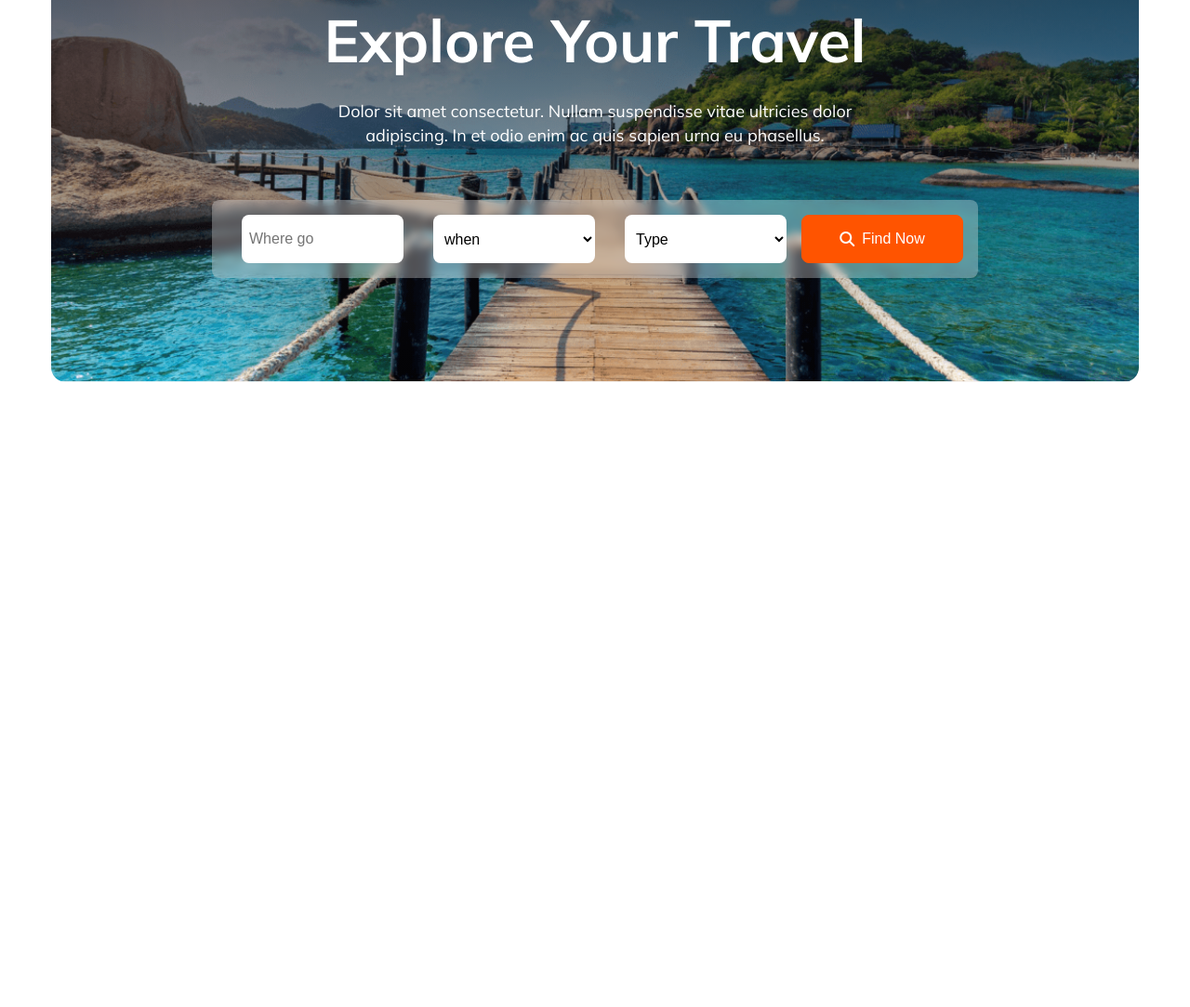
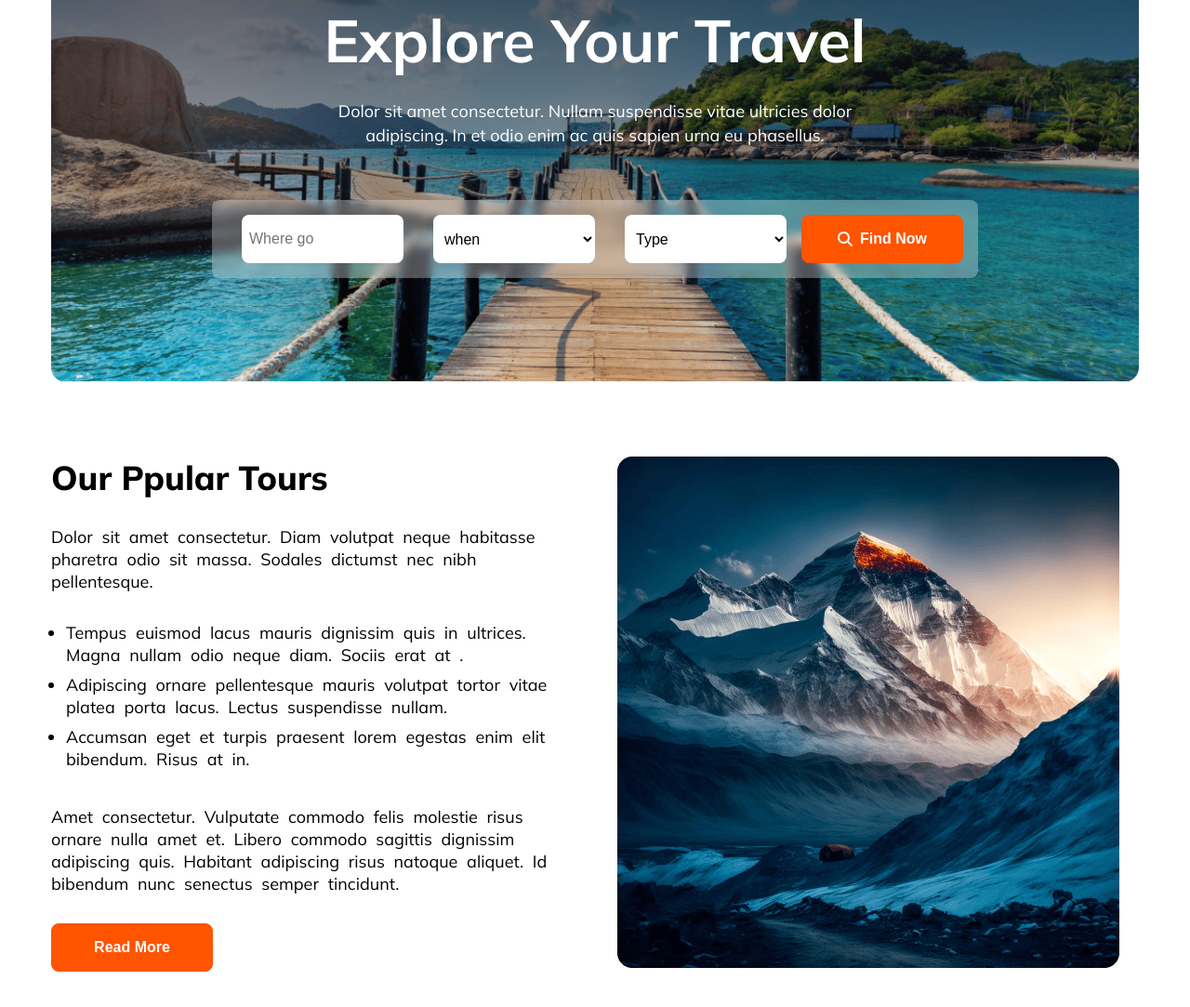
Before and after one commit to DeveloperMonirBD/hero-travel, a plain HTML site: page index.html in a window 1280 px wide. Shown: the part 325-1408 px from the top of the page at 93% size. Before the commit the page ends 816 px from the top, so only its background shows below. Drawn offline with Linux system fonts and the light colour scheme.

Commit message:
addeded our popular section

```diff
--- a/index.html
+++ b/index.html
@@ -1,11 +1,13 @@
 <!DOCTYPE html>
 <html lang="en">
+
 <head>
   <meta charset="UTF-8">
   <meta name="viewport" content="width=device-width, initial-scale=1.0">
   <title>Hero Travel</title>
   <link rel="stylesheet" href="./styles/style.css">
 </head>
+
 <body>
 
   <!-- Navbar -->
@@ -33,7 +35,8 @@
   <section class="container explore-your-travel">
     <div class="explore-container">
       <h3>Explore Your Travel</h3>
-        <p>Dolor sit amet consectetur. Nullam suspendisse vitae ultricies dolor adipiscing. In et odio enim ac quis sapien urna eu
+      <p>Dolor sit amet consectetur. Nullam suspendisse vitae ultricies dolor adipiscing. In et odio enim ac quis sapien
+        urna eu
         phasellus.</p>
 
       <div class="travel-input">
@@ -51,8 +54,32 @@
     </div>
   </section>
 
+  <!-- Our Popular Tours -->
+  <section class="container popular-section">
+    <div class="text-content">
+      <h3>Our Ppular Tours</h3>
+      <p>Dolor sit amet consectetur. Diam volutpat neque habitasse pharetra odio sit massa. Sodales dictumst nec nibh
+        pellentesque.</p>
+
+      <ul>
+        <li>Tempus euismod lacus mauris dignissim quis in ultrices. Magna nullam odio neque diam. Sociis erat at .</li>
+        <li>Adipiscing ornare pellentesque mauris volutpat tortor vitae platea porta lacus. Lectus suspendisse nullam.
+        </li>
+        <li>Accumsan eget et turpis praesent lorem egestas enim elit bibendum. Risus at in.</li>
+      </ul>
+
+      <p>Amet consectetur. Vulputate commodo felis molestie risus ornare nulla amet et. Libero commodo sagittis dignissim
+      adipiscing quis. Habitant adipiscing risus natoque aliquet. Id bibendum nunc senectus semper tincidunt.</p>
+      <button class="btn-primary">Read More</button>
+
+    </div>
+    <div class="image">
+      <img src="./Images/Rectangle 4.png" alt="">
+    </div>
+  </section>
 
   <!-- Font Awesome CDN -->
   <script src="https://kit.fontawesome.com/340c0de332.js" crossorigin="anonymous"></script>
 </body>
+
 </html>
--- a/styles/style.css
+++ b/styles/style.css
@@ -119,6 +119,7 @@ select {
     font-size: 16px;
 }
 
+
 .btn-primary {
 width: 174px;
 height: 52px;
@@ -133,5 +134,32 @@ font-size: 16px;
 font-weight: normal;
 border-radius: 0.5rem;
 border: 1px solid #ff5400;
+font-weight: 800;
 
 }
+
+/* Popular Tours */
+.popular-section {
+    display: grid;
+    grid-template-columns: repeat(2, 1fr);
+    gap: 3rem;
+}
+
+.text-content {
+    display: flex;
+    flex-direction: column;
+    row-gap: 0.5rem;
+    justify-content: space-between;
+}
+.text-content p, .text-content li {
+    text-align: left;
+    line-height: 24px;
+    word-spacing: 5px;
+}
+.text-content h3, .text-content p, .text-content li {
+    text-align: left;
+}
+.text-content li {
+    margin-left: 1rem;
+    margin-bottom: 0.5rem;
+}
```
Lines whose indentation alone changed are shown as unchanged.
